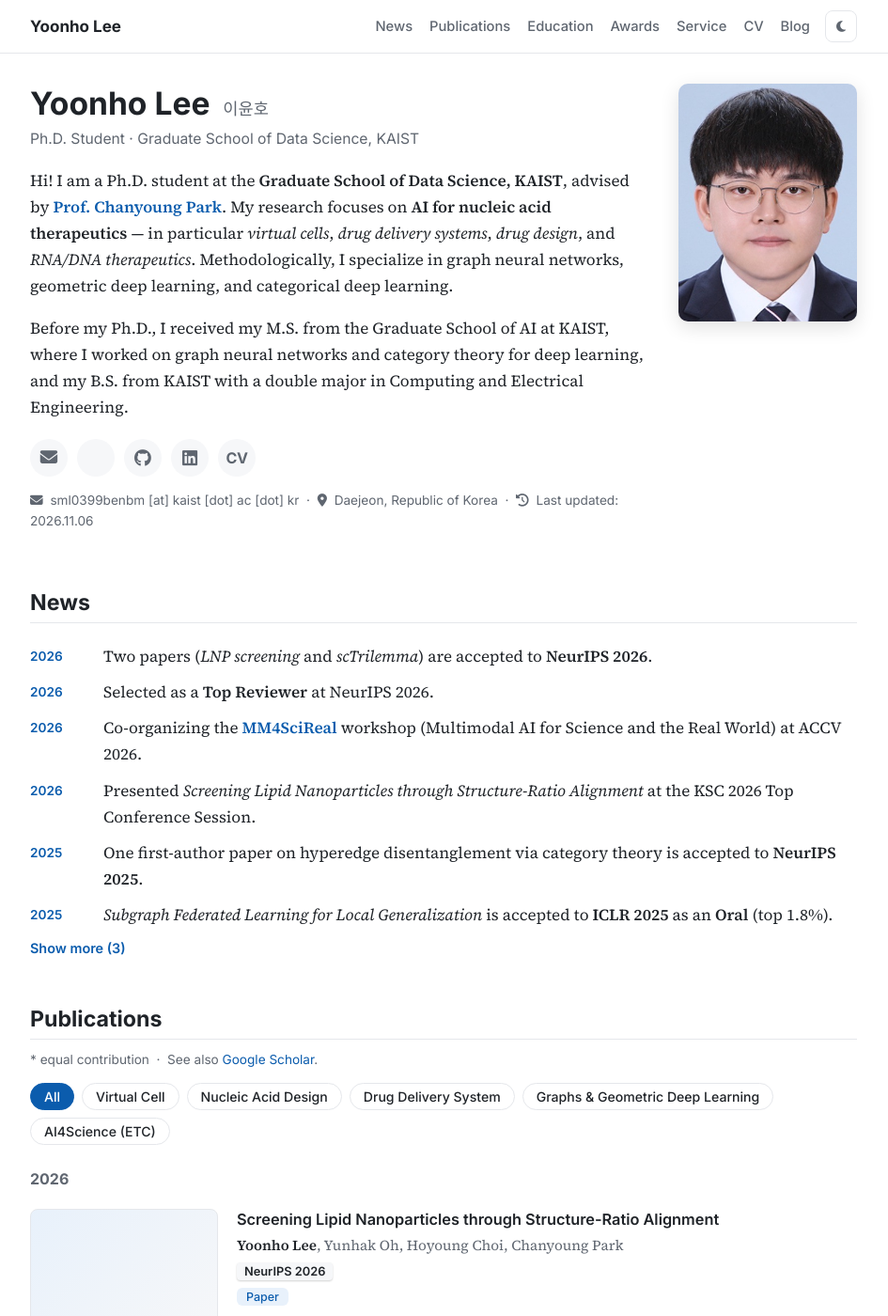
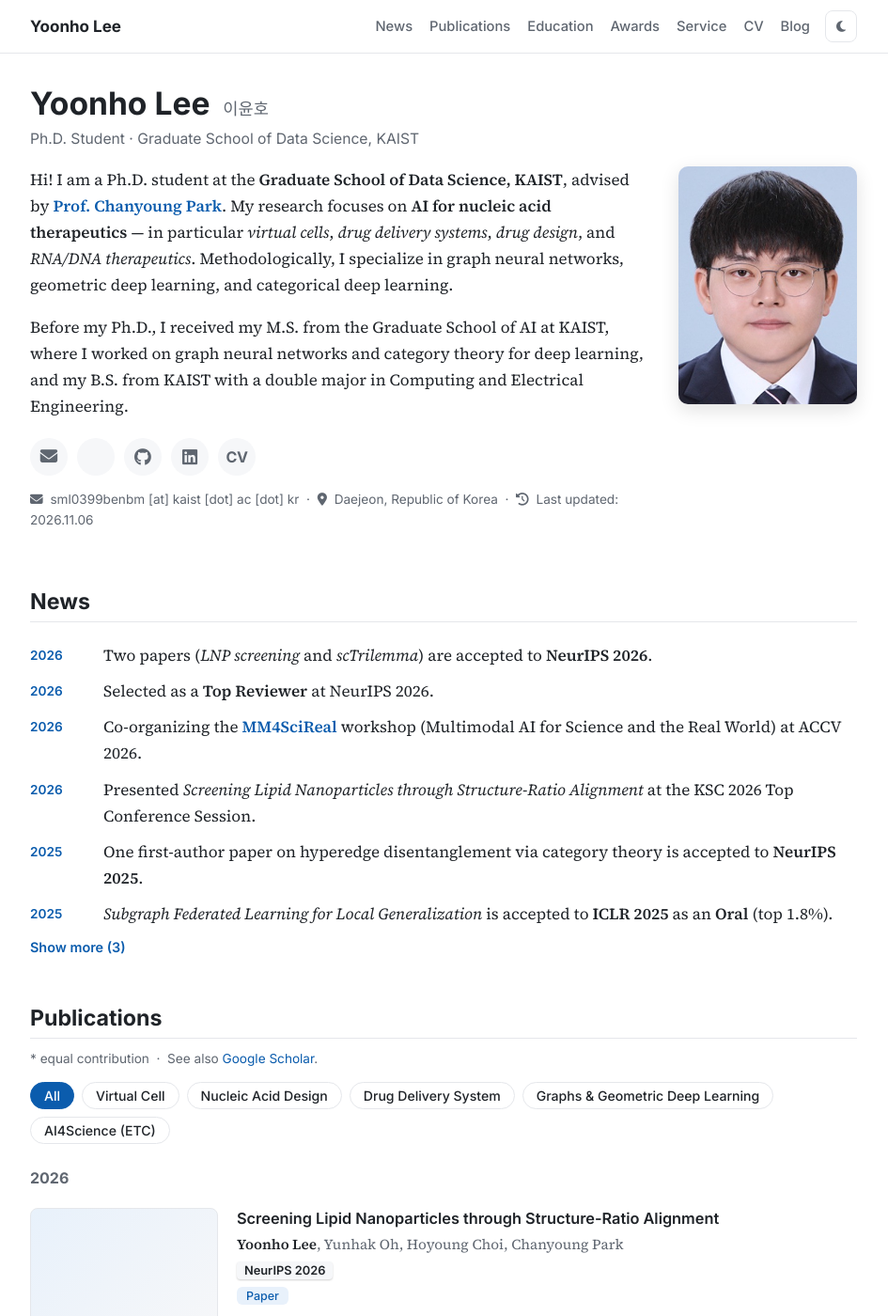
Before and after one commit to Yoonho-Lee-AI4Science/Yoonho-Lee-AI4Science.github.io, a Jekyll site: the page built from index.html, in a window 1280 px wide and 1400 px high. Shown: the whole window at 94% size, without its empty margins (168-1113 px from the left). Built offline with Jekyll 4.4.1, drawn with Linux system fonts in a browser that asks for light colours; a style sheet for code colours, icons or effects is not loaded.

Commit message:
Align portrait top with start of bio text
Co-Authored-By: Claude Opus 5.5 <noreply@anthropic.com>

```diff
--- a/css/main.css
+++ b/css/main.css
@@ -71,12 +71,20 @@ h2 {
 .theme-toggle:hover { color: var(--accent); }
 
 /* ============ About ============ */
-.about { display: flex; gap: 36px; align-items: flex-start; flex-direction: row-reverse; }
+/* 이름·직함은 위에 전체 폭, 그 아래에서 소개글과 사진의 윗선이 맞춰짐 */
+.about {
+  display: grid; grid-template-columns: minmax(0, 1fr) auto; column-gap: 36px;
+  grid-template-areas: "head head" "text photo";
+  align-items: start;
+}
+.about-head { grid-area: head; }
+.about-text { grid-area: text; min-width: 0; }
+.about-text > p:first-child { margin-top: 0; }
 .portrait {
-  width: 190px; aspect-ratio: 3 / 4; object-fit: cover; border-radius: 10px; flex-shrink: 0;
+  grid-area: photo;
+  width: 190px; aspect-ratio: 3 / 4; object-fit: cover; border-radius: 10px;
   box-shadow: 0 6px 20px rgba(0, 0, 0, 0.12);
 }
-.about-text { flex: 1; min-width: 0; }
 .about h1 { font-size: 2.1rem; margin: 0 0 4px; }
 .name-ko { font-size: 1.1rem; font-weight: 500; color: var(--muted); margin-left: 6px; }
 .tagline { margin: 0 0 16px; font-family: var(--font-ui); color: var(--muted); font-size: 0.98rem; }
@@ -189,8 +197,8 @@ footer {
 /* ============ Responsive ============ */
 @media (max-width: 680px) {
   body { font-size: 16px; }
-  .about { flex-direction: column; align-items: center; text-align: left; gap: 20px; }
-  .portrait { width: 150px; }
+  .about { grid-template-columns: minmax(0, 1fr); grid-template-areas: "photo" "head" "text"; row-gap: 16px; }
+  .portrait { width: 150px; justify-self: center; }
   .paper { flex-direction: column; gap: 10px; }
   .thumb { width: 100%; max-width: 360px; }
   .topnav ul { font-size: 0.85rem; gap: 2px 12px; }
--- a/index.html
+++ b/index.html
@@ -39,11 +39,13 @@
 
     <!-- ===================== ABOUT ===================== -->
     <section class="about">
+      <header class="about-head">
+        <h1>Yoonho Lee <span class="name-ko">이윤호</span></h1>
+        <p class="tagline">Ph.D. Student · Graduate School of Data Science, KAIST</p>
+      </header>
       <img class="portrait" src="img/profile.jpg" alt="Portrait of Yoonho Lee"
            onerror="this.onerror=null;this.src='img/profile-placeholder.svg'">
       <div class="about-text">
-        <h1>Yoonho Lee <span class="name-ko">이윤호</span></h1>
-        <p class="tagline">Ph.D. Student · Graduate School of Data Science, KAIST</p>
 
         <p>
           Hi! I am a Ph.D. student at the <strong>Graduate School of Data Science, KAIST</strong>,
```
